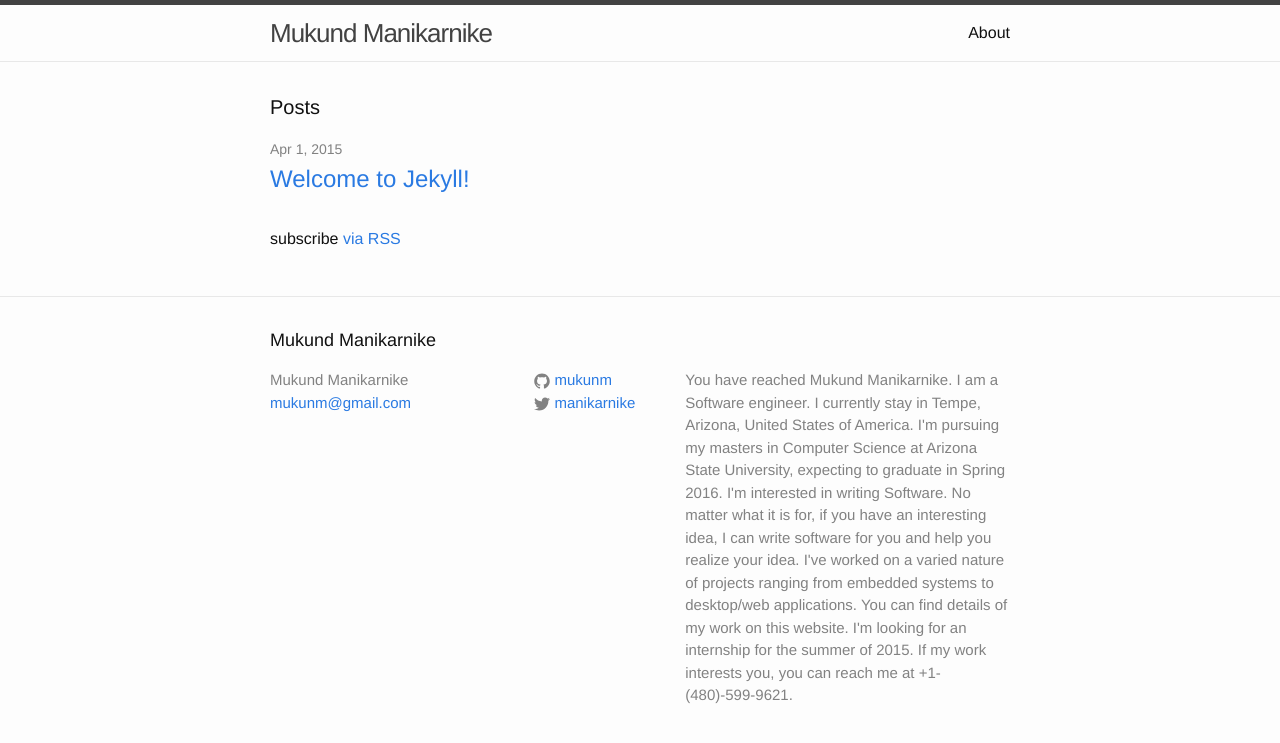
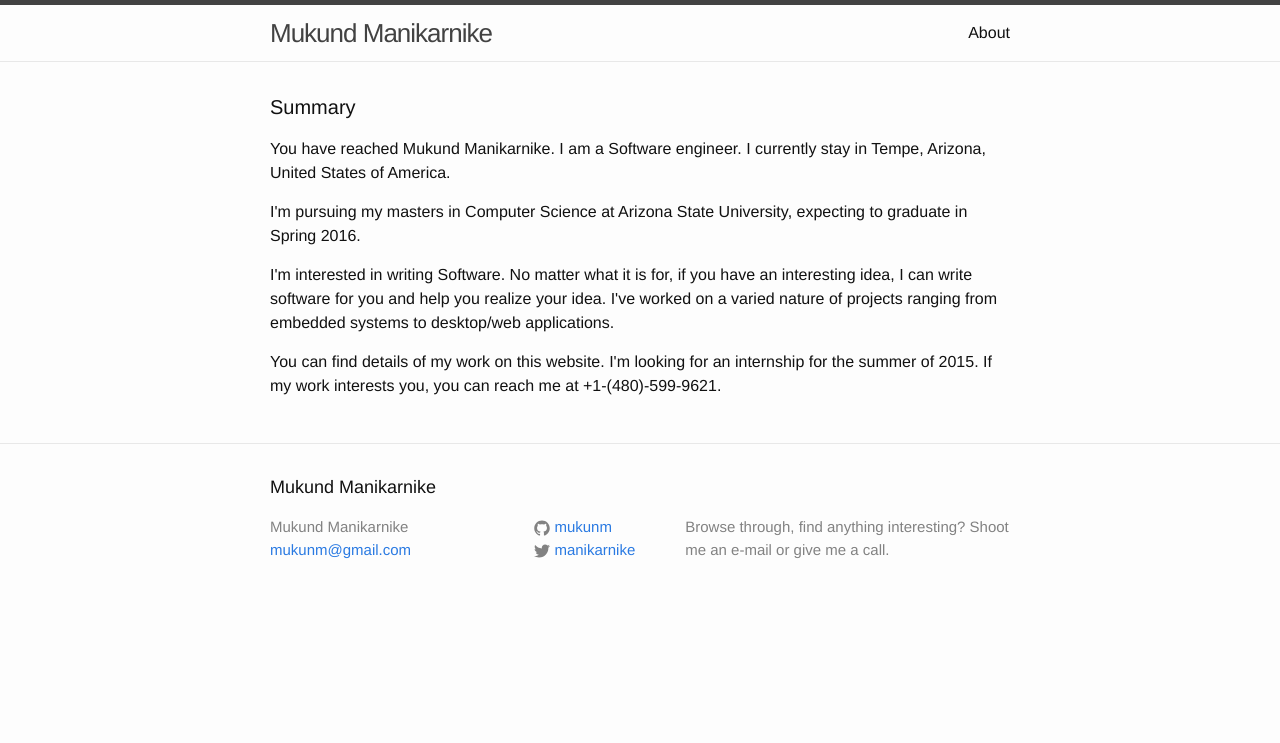
Before and after one commit to deeptianupindi/mukunm.github.io, a Jekyll site: the page built from index.html, in a window 1280 px wide. Shown: the top 743 px of the page. Built offline with Jekyll 4.4.1, drawn with Linux system fonts in a browser that asks for light colours.

Commit message:
Slight alterations in how the front page looks

```diff
--- a/_config.yml
+++ b/_config.yml
@@ -2,20 +2,8 @@
 title: Mukund Manikarnike
 email: mukunm@gmail.com
 description: > # this means to ignore newlines until "baseurl:"
-  You have reached Mukund Manikarnike. I am a Software engineer. I currently
-  stay in Tempe, Arizona, United States of America.
-
-  I'm pursuing my masters in Computer Science at Arizona State University,
-  expecting to graduate in Spring 2016.
-
-  I'm interested in writing Software. No matter what it is for, if you have
-  an interesting idea, I can write software for you and help you realize your
-  idea. I've worked on a varied nature of projects ranging from embedded systems
-  to desktop/web applications.
-
-  You can find details of my work on this website. I'm looking for an internship
-  for the summer of 2015. If my work interests you, you can reach
-  me at +1-(480)-599-9621.
+  Browse through, find anything interesting?
+  Shoot me an e-mail or give me a call.
 
 baseurl: "" # the subpath of your site, e.g. /blog/
 url: "http://yourdomain.com" # the base hostname & protocol for your site
--- a/index.html
+++ b/index.html
@@ -4,20 +4,26 @@ layout: default
 
 <div class="home">
 
-  <h1 class="page-heading">Posts</h1>
+  <h1 class="page-heading">Summary</h1>
 
-  <ul class="post-list">
-    {% for post in site.posts %}
-      <li>
-        <span class="post-meta">{{ post.date | date: "%b %-d, %Y" }}</span>
-
-        <h2>
-          <a class="post-link" href="{{ post.url | prepend: site.baseurl }}">{{ post.title }}</a>
-        </h2>
-      </li>
-    {% endfor %}
-  </ul>
-
-  <p class="rss-subscribe">subscribe <a href="{{ "/feed.xml" | prepend: site.baseurl }}">via RSS</a></p>
+  <p class = "rss-subscribe">
+    You have reached Mukund Manikarnike. I am a Software engineer. I currently
+    stay in Tempe, Arizona, United States of America.
+  </p>
+  <p class = "rss-subscribe">
+    I'm pursuing my masters in Computer Science at Arizona State University,
+    expecting to graduate in Spring 2016.
+  </p>
+  <p class = "rss-subscribe">
+    I'm interested in writing Software. No matter what it is for, if you have
+    an interesting idea, I can write software for you and help you realize your
+    idea. I've worked on a varied nature of projects ranging from embedded systems
+    to desktop/web applications.
+  </p>
+  <p class = "rss-subscribe">
+    You can find details of my work on this website. I'm looking for an internship
+    for the summer of 2015. If my work interests you, you can reach
+    me at +1-(480)-599-9621.
+  </p>
 
 </div>
```
